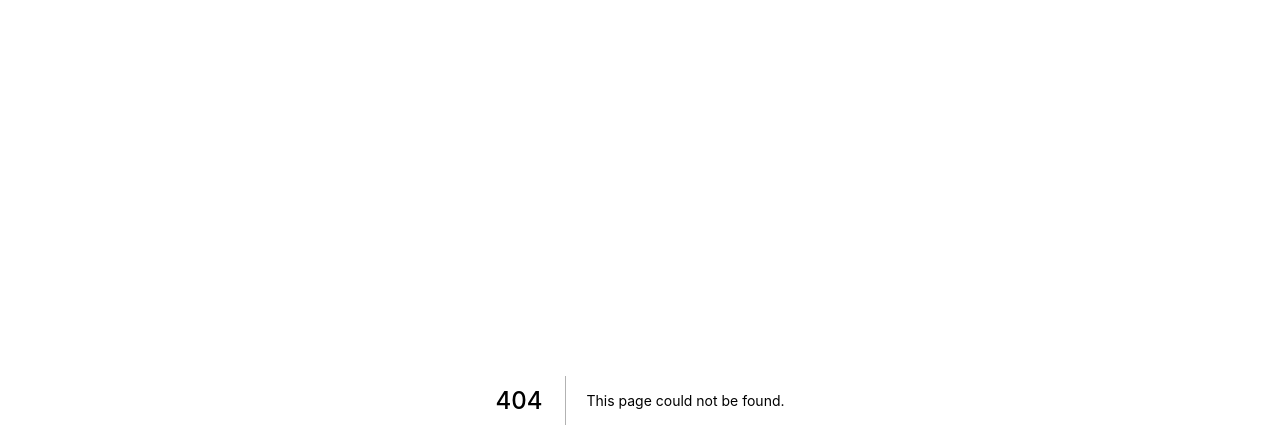
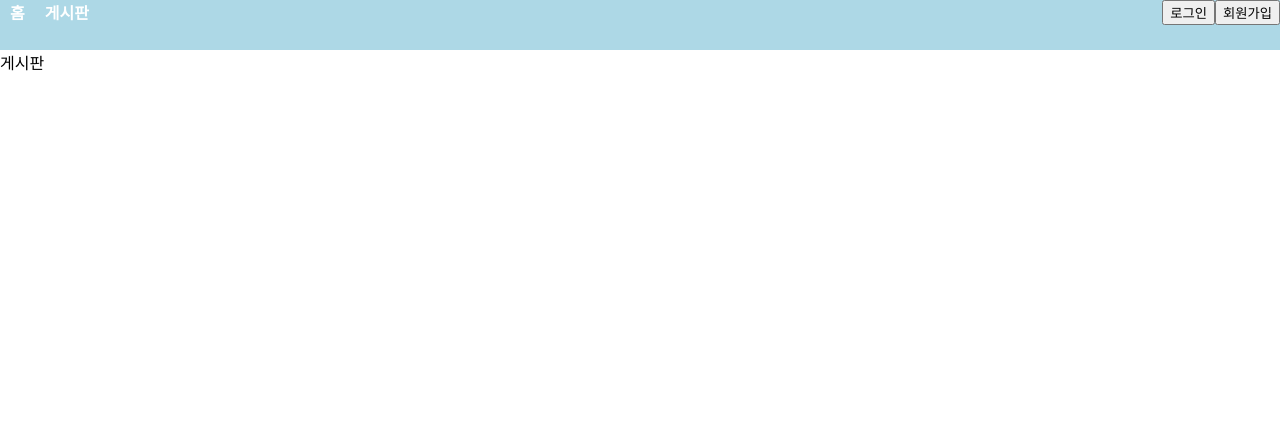
Before and after one commit to nuuuri/nextjs-toyproject, a Next.js app: page /posts in a window 1280 px wide. Before the commit this address had no page. Shown: the top 448 px of the page. Built offline with nearby package versions, Linux system fonts and the light colour scheme.

Commit message:
[feat] Header 수정 및 Posts 페이지 추가

```diff
--- a/pages/_app.tsx
+++ b/pages/_app.tsx
@@ -1,8 +1,14 @@
-import '../styles/globals.css'
-import type { AppProps } from 'next/app'
+import "../styles/globals.css";
+import type { AppProps } from "next/app";
+import Header from "../src/components/header";
 
 function MyApp({ Component, pageProps }: AppProps) {
-  return <Component {...pageProps} />
+  return (
+    <>
+      <Header />
+      <Component {...pageProps} />
+    </>
+  );
 }
 
-export default MyApp
+export default MyApp;
--- a/pages/index.tsx
+++ b/pages/index.tsx
@@ -7,7 +7,6 @@ import styles from "../styles/Home.module.css";
 const Home: NextPage = () => {
   return (
     <div className={styles.container}>
-      <Header />
       <Head>
         <title>Create Next App</title>
         <meta name="description" content="Generated by create next app" />
--- /dev/null
+++ b/pages/posts/index.tsx
@@ -0,0 +1,3 @@
+export default function Posts() {
+  return <>게시판</>;
+}
--- a/src/components/header/index.tsx
+++ b/src/components/header/index.tsx
@@ -1,11 +1,18 @@
+import Link from "next/link";
 import styled from "styled-components";
 
 export default function Header() {
   return (
     <Container>
-      <div>
-        <button>게시판</button>
-      </div>
+      <Menu>
+        <Link href="/">
+          <a>홈</a>
+        </Link>
+        <Link href="/posts">
+          <a>게시판</a>
+        </Link>
+      </Menu>
+
       <div>
         <button>로그인</button>
         <button>회원가입</button>
@@ -21,3 +28,10 @@ const Container = styled.div`
   height: 50px;
   background: lightblue;
 `;
+const Menu = styled.div`
+  a {
+    margin: 10px;
+    color: #fff;
+    font-weight: 600;
+  }
+`;
```
